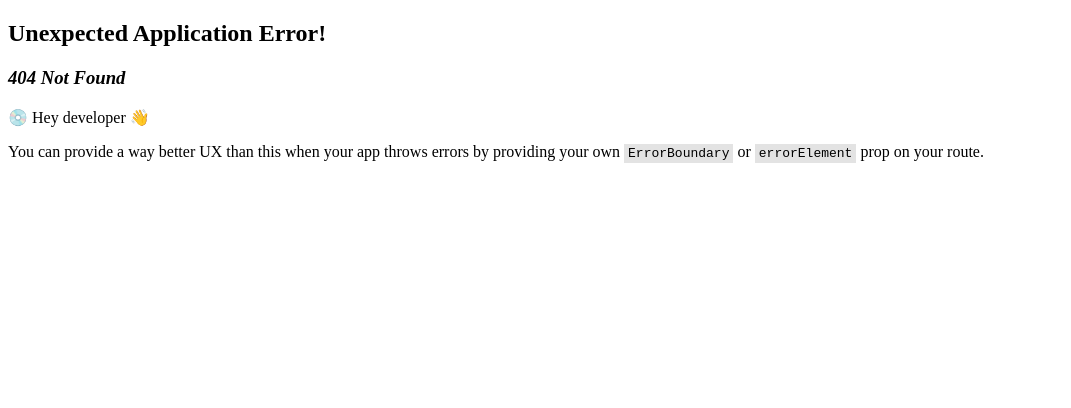
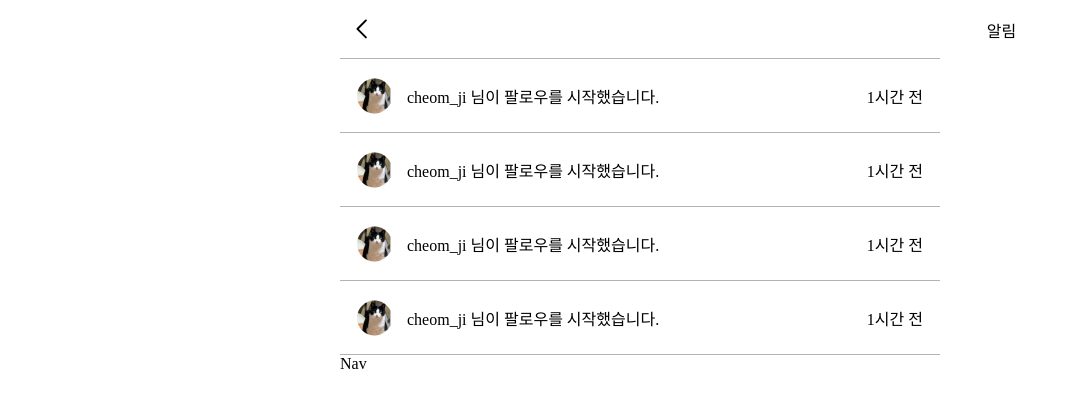
Before and after one commit to prgrms-fe-devcourse/NFE1_2_Youngstar, a React (Vite) app: page /notification in a window 1280 px wide. Before the commit this address had no page. Shown: the top 408 px of the page, without its empty margins (0-1071 px from the left). Built offline with nearby package versions, Linux system fonts and the light colour scheme.

Commit message:
feat: 알림페이지를 디자인과 같이 구현했다

```diff
--- /dev/null
+++ b/src/components/Notice.tsx
@@ -0,0 +1,16 @@
+import '../styles/NotificationPage.css'
+
+const Notice = () => {
+    return(
+        <div className="notification-box">
+            <div className='notice-content'>
+                <img src='src/assets/profile.png' />
+                <div>cheom_ji 님이 팔로우를 시작했습니다.</div>
+            </div>
+            <div>1시간 전</div>
+        </div>
+    )
+
+}
+
+export default Notice;
--- /dev/null
+++ b/src/components/PageHeader.tsx
@@ -0,0 +1,22 @@
+import { useNavigate } from "react-router-dom";
+import '../styles/PageHeader.css'
+
+interface PageHeaderProps {
+    children: React.ReactNode;
+}
+
+const PageHeader = ({children}: PageHeaderProps )  => {
+    const navigate = useNavigate();
+    return (
+        <div className="header-box">
+            <button type="button" onClick={() => navigate(-1)} aria-label="Go Back">
+                <svg xmlns="http://www.w3.org/2000/svg" width="11" height="20" viewBox="0 0 11 20" fill="none">
+                    <path fillRule="evenodd" clipRule="evenodd" d="M0.706858 9.19451C0.316334 9.58503 0.316334 10.2182 0.706858 10.6087L9.19426 19.0961C9.58479 19.4866 10.2179 19.4866 10.6085 19.0961C10.999 18.7056 10.999 18.0724 10.6085 17.6819L2.82818 9.90162L10.6085 2.12132C10.999 1.7308 10.999 1.09763 10.6085 0.707107C10.2179 0.316582 9.58479 0.316582 9.19426 0.707107L0.706858 9.19451Z" fill="black" />
+                </svg>
+            </button>
+            <span>{children}</span>
+        </div>
+    );
+  }
+
+  export default PageHeader;
--- a/src/pages/MainPage.tsx
+++ b/src/pages/MainPage.tsx
@@ -6,6 +6,9 @@ const MainPage = () => {
         <Link to='/MyPage'>
             마이페이지
         </Link>
+        <Link to='/notification'>
+            알림
+        </Link>
     </>)
 }
 
--- /dev/null
+++ b/src/pages/NotificationPage.tsx
@@ -0,0 +1,24 @@
+import Notice from '../components/Notice';
+import PageHeader from '../components/PageHeader';
+import '../styles/NotificationPage.css'
+// import '
+const NotificationPage = () => {
+
+    return(
+        <>
+            <PageHeader>알림</PageHeader>
+            <div className="content-box">
+                <Notice />
+                <Notice />
+                <Notice />
+                <Notice />
+            </div>
+
+
+
+        </>
+    )
+
+}
+
+export default NotificationPage;
--- a/src/routes.tsx
+++ b/src/routes.tsx
@@ -1,6 +1,7 @@
 import Layout from './components/Layout';
 import MainPage from './pages/MainPage';
 import MyPage from './pages/MyPage';
+import NotificationPage from './pages/NotificationPage';
 
 const routes = [
   {
@@ -8,6 +9,7 @@ const routes = [
     children: [
       { path: '/', element: <MainPage /> },
       { path: '/mypage', element: <MyPage /> },
+      { path: '/notification', element: <NotificationPage /> },
     ],
   },
 ];
--- /dev/null
+++ b/src/styles/NotificationPage.css
@@ -0,0 +1,26 @@
+.content-box{
+    padding-top: 50px;
+}
+
+.notification-box{
+    display: flex;
+    justify-content: space-between;
+    align-items: center;
+    border-bottom: 1px solid rgba(0, 0, 0, 0.3);
+    padding: 18.5px 17px;
+}
+
+.content-box .notification-box:first-child {
+    border-top: 1px solid rgba(0, 0, 0, 0.3);
+}
+
+.notice-content{
+    display: flex;
+    align-items: center;
+
+    img{
+        /* padding: 15px; */
+        padding-right: 15px;
+    }
+
+}
--- /dev/null
+++ b/src/styles/PageHeader.css
@@ -0,0 +1,13 @@
+.header-box{
+    width: 100%;
+    position: fixed;
+    text-align: center;
+    align-items: center;
+    padding: 10px;
+
+    button{
+        border: none;
+        float: left;
+        background: transparent;
+    }
+}
```
Also changed, not shown: src/assets/profile.png (added).
